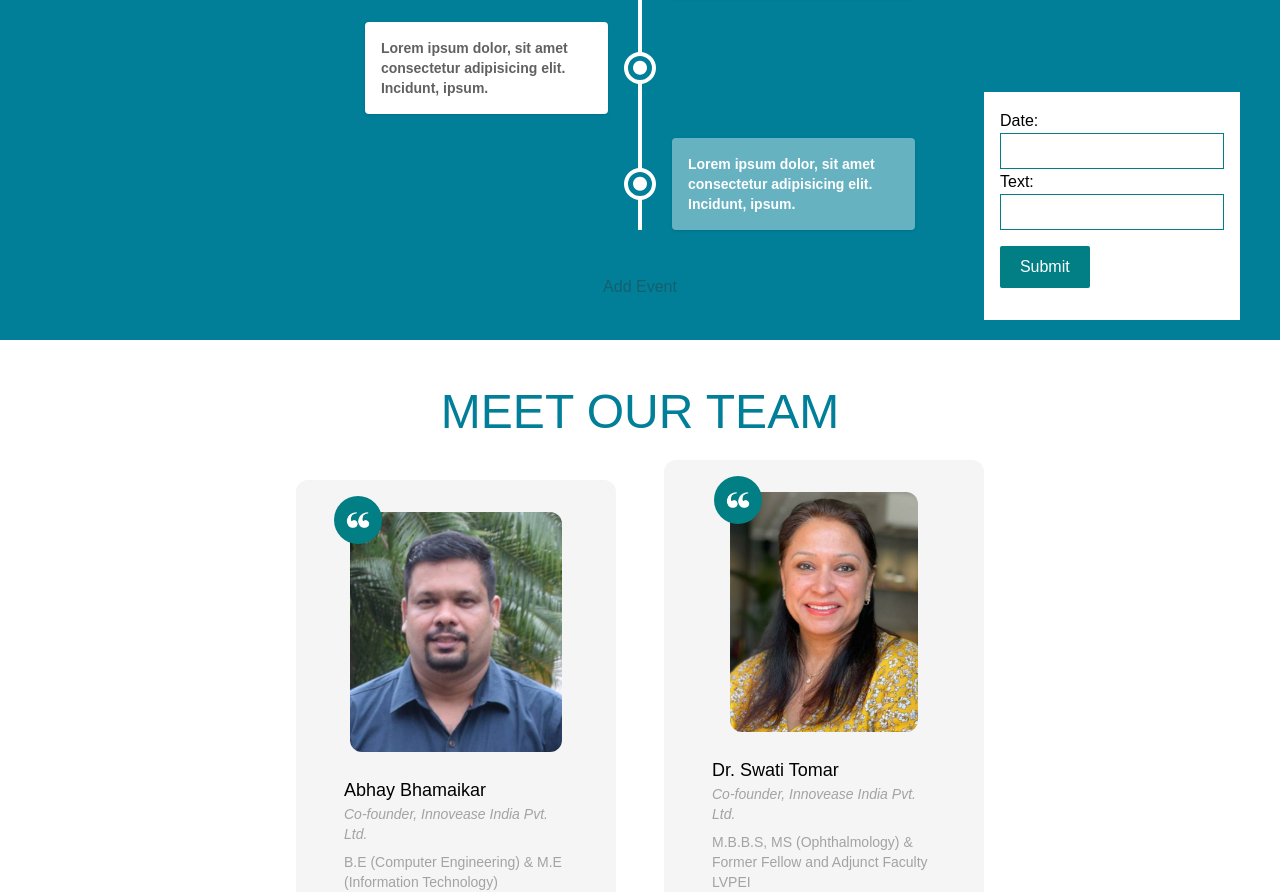
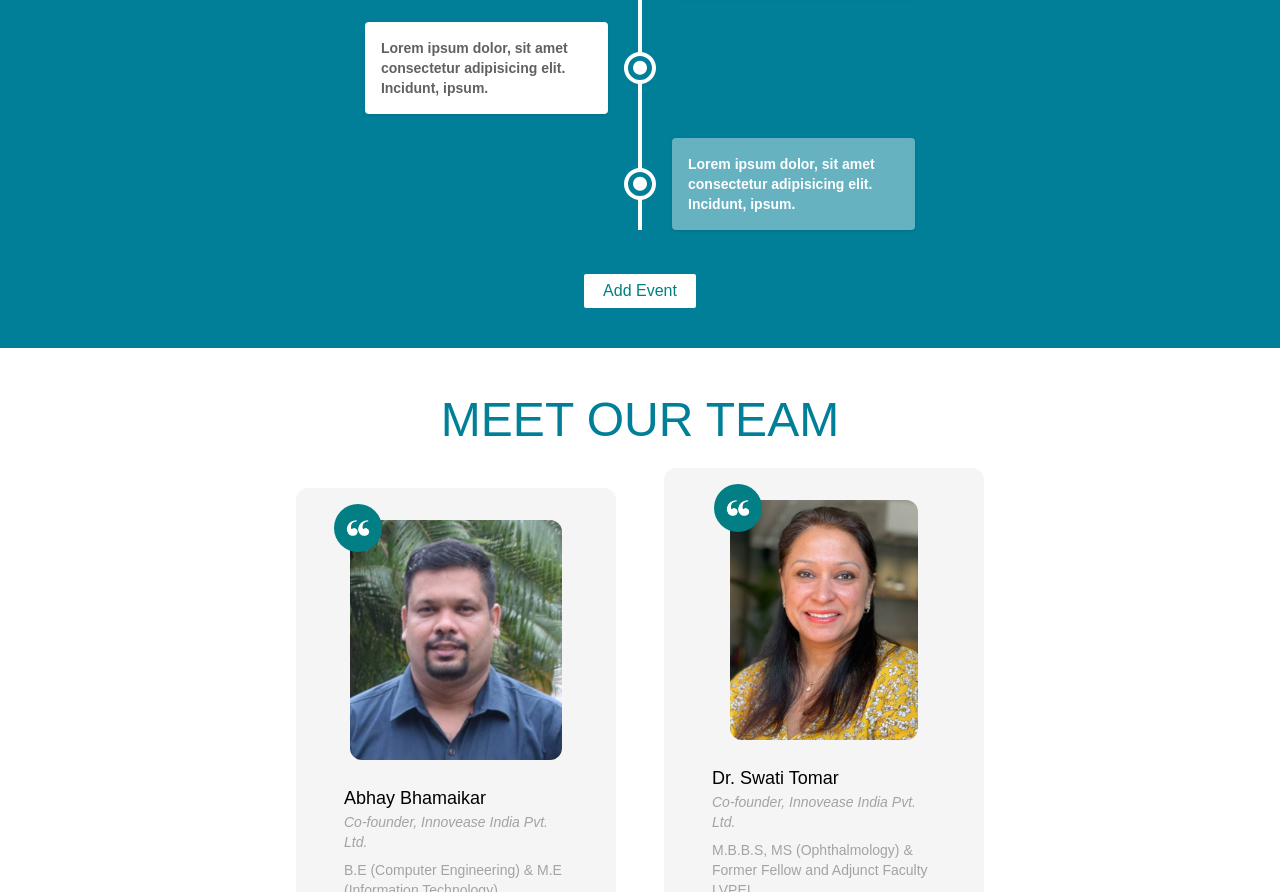
Before and after one commit to Crackstep/enetracare-vite, a React (Vite) app: page /about in a window 1280 px wide. Shown: the part 2129-3021 px from the top of the page. Built offline with nearby package versions, Linux system fonts and the light colour scheme; a web font is replaced by a local one.

Commit message:
milestone input modal added

```diff
--- a/src/components/AboutUs/InputModal.jsx
+++ b/src/components/AboutUs/InputModal.jsx
@@ -2,13 +2,21 @@ import React from 'react'
 
 function InputModal() {
     return (
-        <div className='bg-white flex flex-col w-1/5 p-4 absolute bottom-5 right-10'>
+        <div className='bg-white w-1/5 absolute bottom-5 right-10'>
+            <div className='relative flex flex-col p-4'>
                 <label htmlFor="date" className='text-black'>Date: </label>
-                <input type="text" name='date' className='bg-transparent border border-[#017f84] outline-none p-1' />
+                <input type="text" name='date' className='bg-transparent border text-black border-[#017f84] outline-none p-1' />
                 <label htmlFor="date" className='text-black'>Text: </label>
-                <input type="text" className='bg-transparent border border-[#017f84] outline-none p-1' />
+                <input type="text" className='bg-transparent border text-black border-[#017f84] outline-none p-1' />
                 <button className='bg-[#017f84] text-white p-2 rounded-sm my-4 w-2/5 '>Submit</button>
-
+                <button
+                className='absolute top-0 right-0 text-[#017f84] px-2 text-xl rounded-[100%]'
+                onClick={()=>{
+                    document.getElementById('input-modal').style.display = 'none'
+                    // e.target.parentElement.parentElement.parentElement.style.display = 'none'
+                }}
+                ><i class="fa-solid fa-xmark"></i></button>
+            </div>
         </div>
     )
 }
--- a/src/components/AboutUs/Milestones.jsx
+++ b/src/components/AboutUs/Milestones.jsx
@@ -73,20 +73,26 @@ function Milestones() {
                 </div>
 
             </div>
-            <button
-                onClick={(e) => {
-                    e.preventDefault()
-                    let element = count%2==0 ? createEventLeft('HelloTextblah blah lkfrfri') : createEventRight('HellowTextblah blah lkfrfri')
-                    count++;
-                    console.log(count)
-                    document.getElementById('events-container').appendChild(element)
-                    console.log(document.getElementById('events-container'))
-                    // element.innerText = 'Hellow'
+            <div className='flex items-center justify-center'>
+                <button
+                    onClick={(e) => {
+                        e.preventDefault()
+                        // let element = count % 2 == 0 ? createEventLeft('HelloTextblah blah lkfrfri') : createEventRight('HellowTextblah blah lkfrfri')
+                        // count++;
+                        // console.log(count)
+                        // document.getElementById('events-container').appendChild(element)
+                        // console.log(document.getElementById('events-container'))
+                        // element.innerText = 'Hellow'
+                        document.getElementById('input-modal').style.display = 'block'
+                        console.log('block')
+                    }}
+                    className='bg-white text-[#017f83] w-28 p-1 rounded-sm'
+                >Add Event</button>
+            </div>
 
-                }}
-            >Add Event</button>
-
-            <InputModal />
+            <div id="input-modal" className='hidden'>
+                <InputModal />
+            </div>
         </div>
 
     )
--- /dev/null
+++ b/src/components/Testimonials/TestimonialInputModal.jsx
@@ -0,0 +1,17 @@
+import React from 'react'
+
+function TestimonialInputModal() {
+  return (
+    <div>
+      <div>
+        <label htmlFor="">Name:</label>
+        <input type="text" />
+        <label htmlFor="">Feedback:</label>
+        <input type="text" />
+        <button></button>
+      </div>
+    </div>
+  )
+}
+
+export default TestimonialInputModal
--- a/src/components/Testimonials/Testimonials.jsx
+++ b/src/components/Testimonials/Testimonials.jsx
@@ -37,9 +37,12 @@ function Testimonials() {
           />
         ))}
       </div>
-      <div className="text-center">
+      <div className="text-center flex gap-4 justify-center">
         <button onClick={() => setShowAll(!showAll)} className="bg-[#017f84] text-white p-3 rounded-md text-lg mt-4">
           {showAll ? 'Show Less' : 'Show More'}
+        </button>
+        <button  className="bg-[#017f84] text-white p-3 rounded-md text-lg mt-4">
+          Add a Testimonial
         </button>
       </div>
       {/* <div><Message/></div> */}
```
